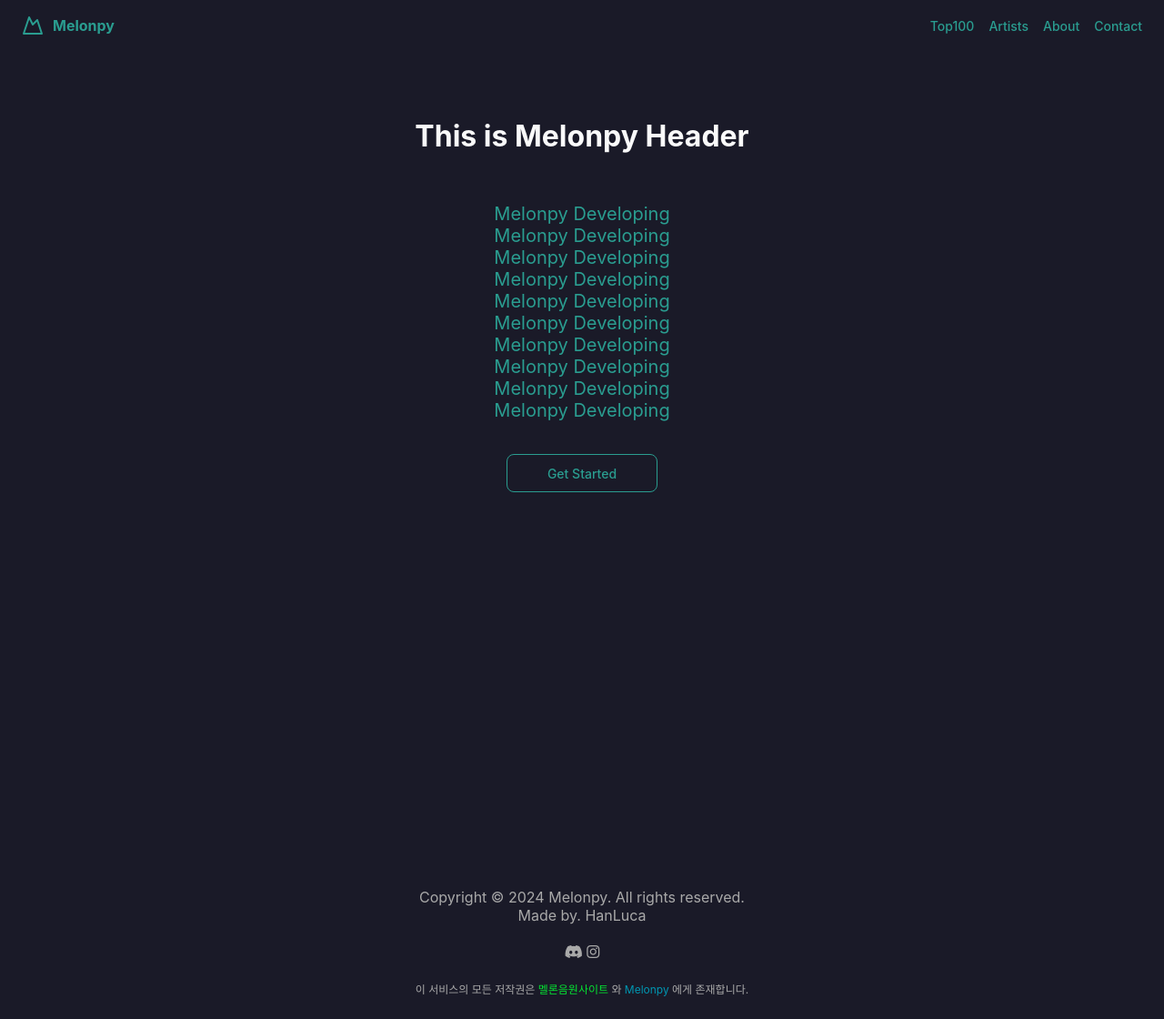
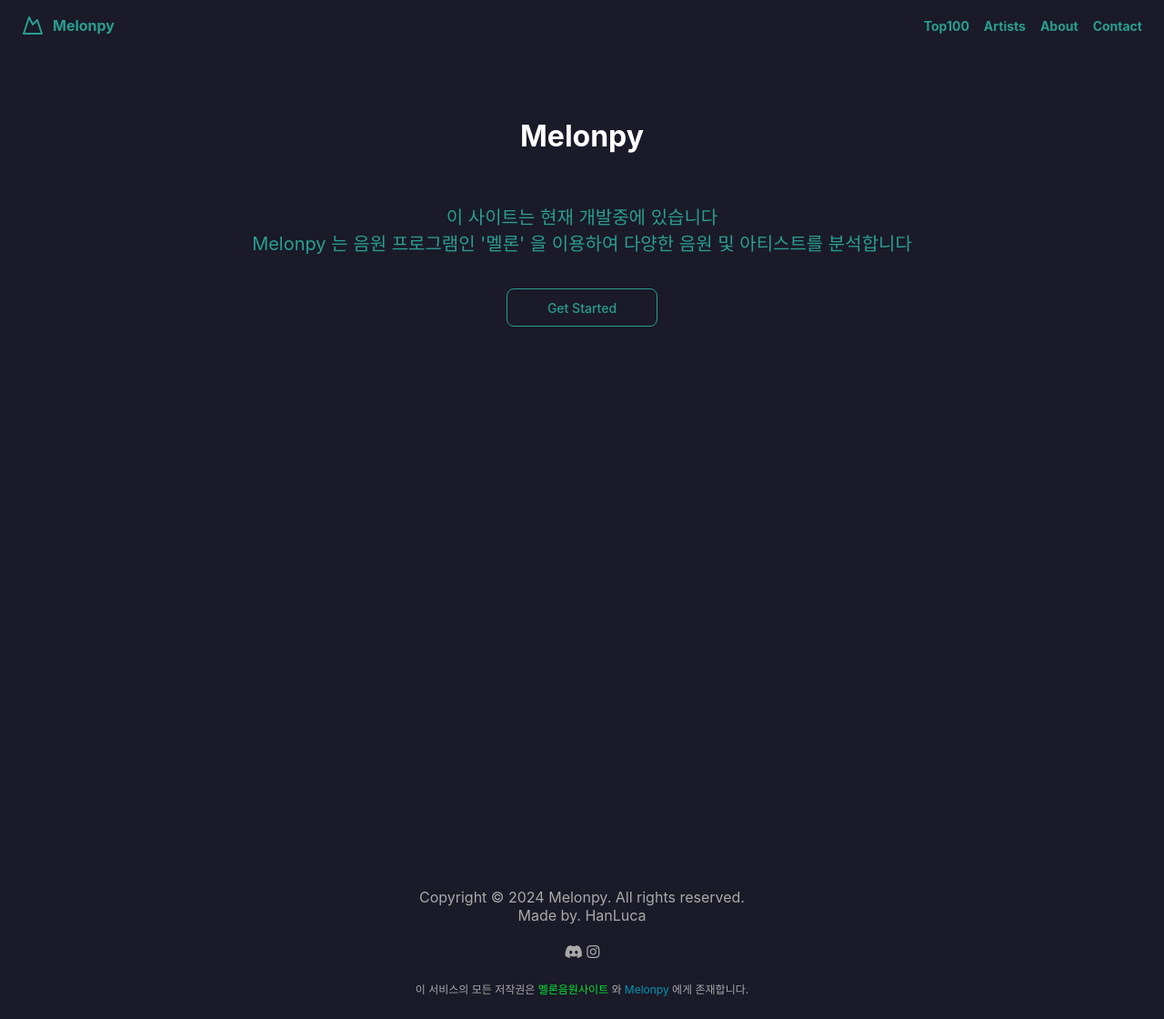
Before and after one commit to HanLuca/Melonpy, a Flask app: page /home in a window 1280 px wide. Shown: the whole page at 91% size. Run offline with Flask 3, Linux system fonts and the light colour scheme; some libraries are stand-ins or nearby versions.

Commit message:
edit css

```diff
--- a/main_page.py
+++ b/main_page.py
@@ -12,5 +12,5 @@
 def mainPage__Home():
 	return render_template(
 		'main_page__home.html',
-		title='dd'
+		title='Melonpy'
 	)
--- a/static/home.css
+++ b/static/home.css
@@ -6,7 +6,7 @@
     --popover: #ffffff;
     --popover-foreground: #0a0a20;
     --primary: #1a1a28;
-    --primary-foreground: #fafafa;
+    --primary-foreground: #ffffff;
     --secondary: #f2f2f5;
     --secondary-foreground: #1a1a28;
     --muted: #f2f2f5;
@@ -74,8 +74,8 @@
 }
 
 .nav-link {
+    font-weight: bold;
     font-size: 14px;
-    font-weight: 500;
     color: var(--chart-1);
     text-decoration: none;
     transition: color 0.3s;
@@ -140,25 +140,6 @@
     gap: 8px;
 }
 
-/* .btn-primary {
-    display: inline-flex;
-    align-items: center;
-    justify-content: center;
-    height: 40px;
-    padding: 0 32px;
-    font-size: 14px;
-    font-weight: 500;
-    background-color: var(--chart-1);
-    color: var(--primary-foreground);
-    border-radius: var(--radius);
-    transition: background-color 0.3s;
-    text-decoration: none;
-}
-
-.btn-primary:hover {
-    background-color: hsl(173, 58%, 30%);
-} */
-
 .btn-secondary {
     display: inline-flex;
     align-items: center;
@@ -176,64 +157,6 @@
     text-decoration: none;
 }
 
-/* .btn-secondary:hover {
-    background-color: var(--chart-1);
-    color: var(--primary);
-} */
-
-.hero-image {
-    width: 100%;
-    border-radius: var(--radius);
-    object-fit: cover;
-    aspect-ratio: 16 / 9;
-}
-
-.features-section {
-    padding: 48px 0;
-    color: var(--primary-foreground);
-}
-
-.features-title {
-    font-size: 32px;
-    font-weight: 700;
-    line-height: 1.2;
-}
-
-.features-subtitle {
-    max-width: 900px;
-    margin: 0 auto;
-    color: var(--primary-foreground);
-    font-size: 20px;
-}
-
-.features-grid {
-    display: grid;
-    gap: 24px;
-    grid-template-columns: 1fr;
-}
-
-.features-image {
-    width: 100%;
-    border-radius: var(--radius);
-    object-fit: cover;
-    aspect-ratio: 16 / 9;
-}
-
-.features-list ul {
-    list-style: none;
-    padding: 0;
-    margin: 0;
-}
-
-.feature-item-title {
-    font-size: 20px;
-    font-weight: 700;
-}
-
-.feature-item-description {
-    color: var(--foreground);
-}
-
 .footer {
     padding: 24px;
     flex-direction: column;
@@ -243,25 +166,3 @@
     background-color: var(--primary);
     color: var(--primary-foreground);
 }
-
-.footer-text {
-    font-size: 12px;
-    color: var(--chart-1);
-}
-
-.footer-nav {
-    display: flex;
-    gap: 16px;
-}
-
-.footer-link {
-    font-size: 12px;
-    color: var(--chart-1);
-    text-decoration: none;
-    transition: color 0.3s;
-}
-
-.footer-link:hover {
-    text-decoration: underline;
-    color: var(--chart-1);
-}
--- a/templates/layout.html
+++ b/templates/layout.html
@@ -12,9 +12,9 @@
 </head>
 
 <body>
-    <div class="flex flex-col min-h-screen">
+    <div>
         <header class="header">
-            <a class="logo" href="#">
+            <a class="logo" href="{{ url_for('mainPage.mainPage__Home') }}">
                 <svg xmlns="http://www.w3.org/2000/svg" width="24" height="24" viewBox="0 0 24 24" fill="none"
                     stroke="currentColor" stroke-width="2" stroke-linecap="round" stroke-linejoin="round" class="icon">
                     <path d="m8 3 4 8 5-5 5 15H2L8 3z"></path>
@@ -29,10 +29,10 @@
             </nav>
         </header>
 
-        <main class="flex-1">
+        <div>
             {% block content %}
             {% endblock %}
-        </main>
+        </div>
 
         <footer class="footer" style="color: darkgrey;">
             Copyright &copy; 2024 Melonpy. All rights reserved.<br>
--- a/templates/main_page/main_page__home.html
+++ b/templates/main_page/main_page__home.html
@@ -6,18 +6,10 @@
             <div class="grid">
                 <div class="hero-content">
                     <div class="hero-text">
-                        <h1 class="hero-title">This is Melonpy Header</h1>
+                        <h1 class="hero-title">Melonpy</h1>
                         <p class="hero-subtitle">
-                            Melonpy Developing<br>
-                            Melonpy Developing<br>
-                            Melonpy Developing<br>
-                            Melonpy Developing<br>
-                            Melonpy Developing<br>
-                            Melonpy Developing<br>
-                            Melonpy Developing<br>
-                            Melonpy Developing<br>
-                            Melonpy Developing<br>
-                            Melonpy Developing<br>
+                            이 사이트는 현재 개발중에 있습니다<br>
+                            Melonpy 는 음원 프로그램인 '멜론' 을 이용하여 다양한 음원 및 아티스트를 분석합니다
                         </p>
                     </div>
                     <div class="hero-buttons">
@@ -29,4 +21,7 @@
         </div>
     </section>
 
+    <section class="features-section">
+    </section>
+
 {% endblock %}
--- a/templates/music_page/music_page__lyric.html
+++ b/templates/music_page/music_page__lyric.html
@@ -1,3 +1,5 @@
+<link rel="stylesheet" href="{{ url_for('static', filename='total.css') }}">
+
 {% extends 'layout.html' %}
 
 {% block content %}
```
Also changed, not shown: static/total.css (+0 -81 lines), 1 other file.
